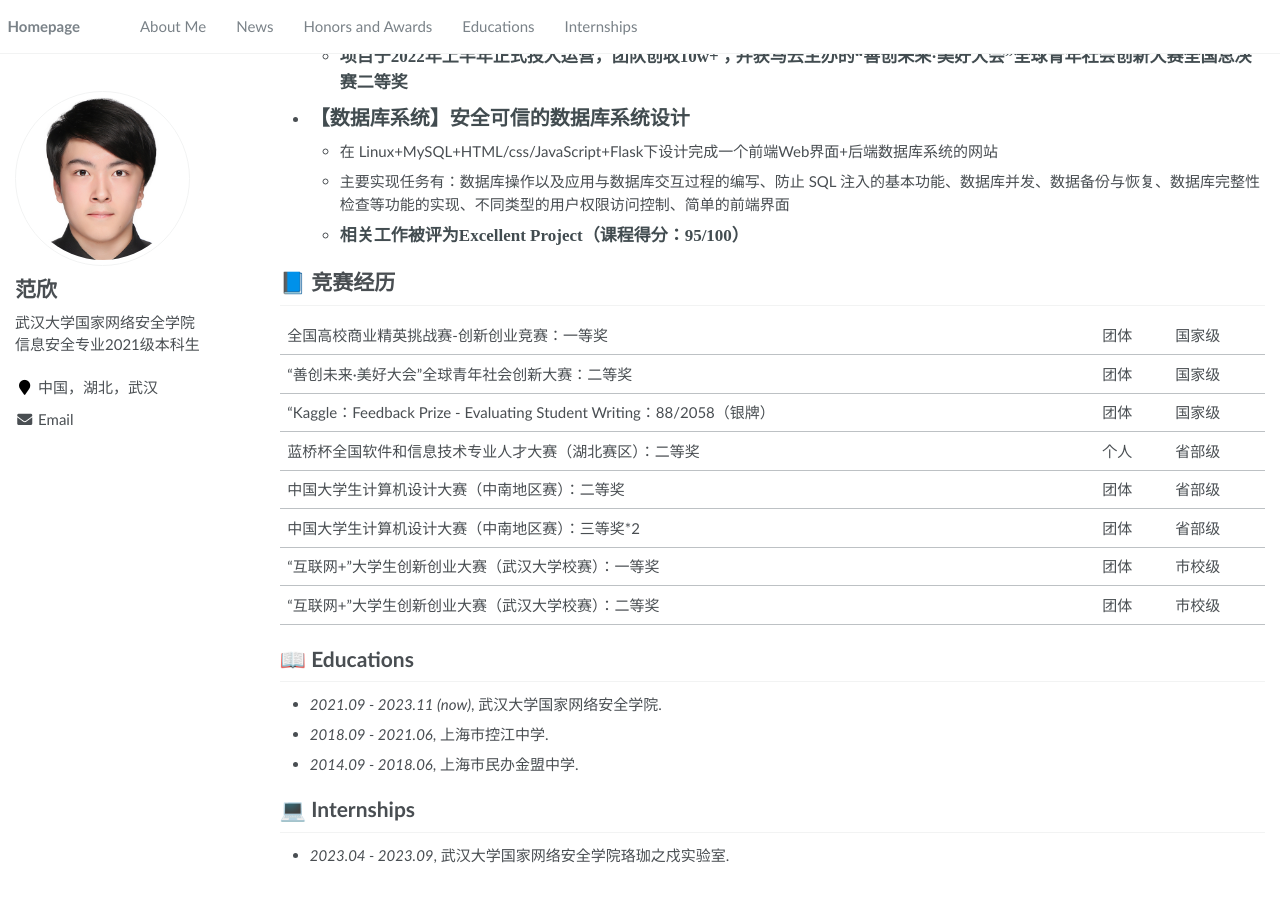
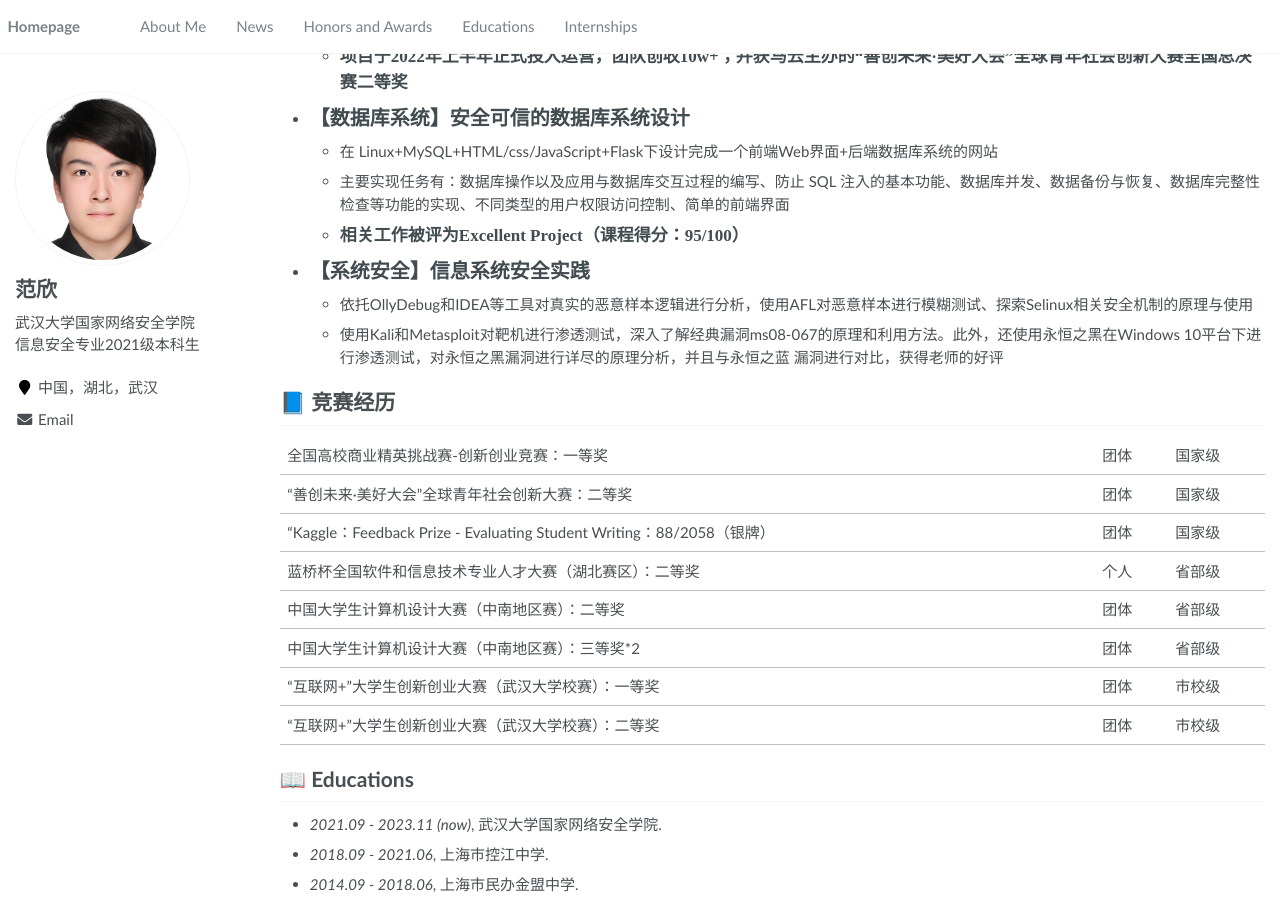
Before and after one commit to fx23333/fx23333.github.io, a Jekyll site: the page built from _pages/about.md, in a window 1280 px wide and 900 px high, scrolled down 3425 px. Built offline with Jekyll 4.4.1, drawn with Linux system fonts in a browser that asks for light colours; some web fonts are replaced.

Commit message:
2024-01-18

```diff
--- a/_pages/about.md
+++ b/_pages/about.md
@@ -106,6 +106,11 @@ redirect_from:
   - 主要实现任务有：数据库操作以及应用与数据库交互过程的编写、防止 SQL 注入的基本功能、数据库并发、数据备份与恢复、数据库完整性检查等功能的实现、不同类型的用户权限访问控制、简单的前端界面
   - <span class="kaishu">相关工作被评为Excellent Project（课程得分：95/100）</span>
 
+- <span class="youyuan">【系统安全】</span><span class="fangsong">信息系统安全实践</span>
+  - 依托OllyDebug和IDEA等工具对真实的恶意样本逻辑进行分析，使用AFL对恶意样本进行模糊测试、探索Selinux相关安全机制的原理与使用
+  - 使用Kali和Metasploit对靶机进行渗透测试，深入了解经典漏洞ms08-067的原理和利用方法。此外，还使用永恒之黑在Windows 10平台下进行渗透测试，对永恒之黑漏洞进行详尽的原理分析，并且与永恒之蓝
+  漏洞进行对比，获得老师的好评
+
 
 # 📘 竞赛经历
 
```
